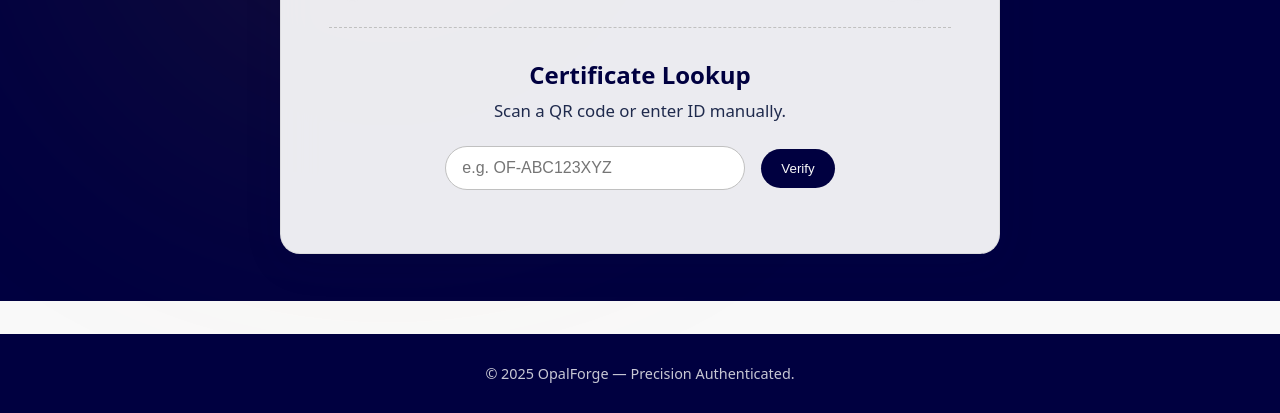
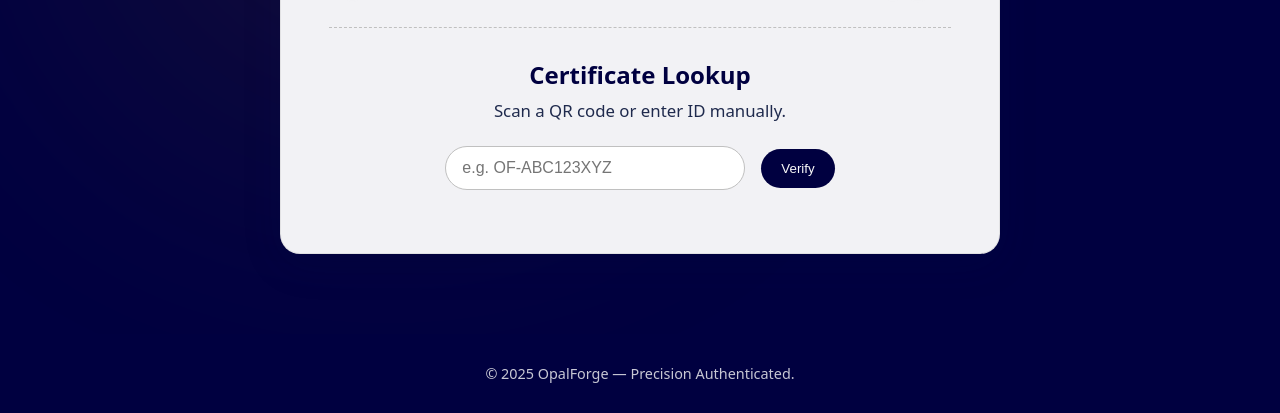
Before and after one commit to Fennygx/opalforge-frontend, a plain HTML site: page index.html in a window 1280 px wide. Shown: the part 499-912 px from the top of the page. Drawn offline with Linux system fonts and the light colour scheme.

Commit message:
Update index.html

```diff
--- a/index.html
+++ b/index.html
@@ -14,21 +14,34 @@
     <style>
         *{box-sizing:border-box}
         :root{--snow:#f9f9f9;--navy:#000040;--gold:#B8860B;--silver:#C0C0C0;}
-        html{height:100%}
+        html{
+            height:100%;
+            background: var(--navy);
+        }
         body{
             margin:0;
             padding:0;
             min-height:100vh;
             font-family:Poppins,system-ui,-apple-system,"Segoe UI",Roboto,Arial;
             color:var(--navy);
-            /* FIXED: Static background with navy at bottom */
-            background: linear-gradient(180deg, var(--snow) 0%, var(--snow) 45%, var(--navy) 45%, var(--navy) 100%);
-            background-attachment: fixed;
+            /* FIXED: Navy background on body, snow gradient overlay at top */
+            background: var(--navy);
             overflow-y: auto;
             overflow-x: hidden;
             display: flex;
             flex-direction: column;
             align-items: center;
+        }
+        /* Top section with snow color */
+        body::before {
+            content: '';
+            position: fixed;
+            top: 0;
+            left: 0;
+            right: 0;
+            height: 45vh;
+            background: var(--snow);
+            z-index: 0;
         }
         .logo-intro{position:fixed;top:50%;left:50%;transform:translate(-50%,-50%);text-align:center;font-size:3rem;font-weight:700;background:linear-gradient(90deg,var(--silver),var(--gold));-webkit-background-clip:text;-webkit-text-fill-color:transparent;opacity:0;pointer-events:none;animation:fadeInLogo 2.2s ease forwards,fadeOutLogo 2s ease 3.6s forwards;z-index:1000}
         @keyframes fadeInLogo{from{opacity:0;transform:translate(-50%,-62%)}to{opacity:1;transform:translate(-50%,-50%)}}
@@ -41,13 +54,12 @@
             max-width:720px;
             width:90%;
             padding:3rem;
-            /* FIXED: Raised container - less top margin */
             margin: 60px auto 80px auto;
             border-radius:20px;
-            background:rgba(255,255,255,.92);
+            background:rgba(255,255,255,.95);
             backdrop-filter:blur(18px);
             border:1px solid rgba(192,192,192,.35);
-            box-shadow:0 10px 40px rgba(11,26,75,.08);
+            box-shadow:0 10px 40px rgba(11,26,75,.12);
             text-align:center;
             opacity:0;
             transform:translateY(24px);
```
